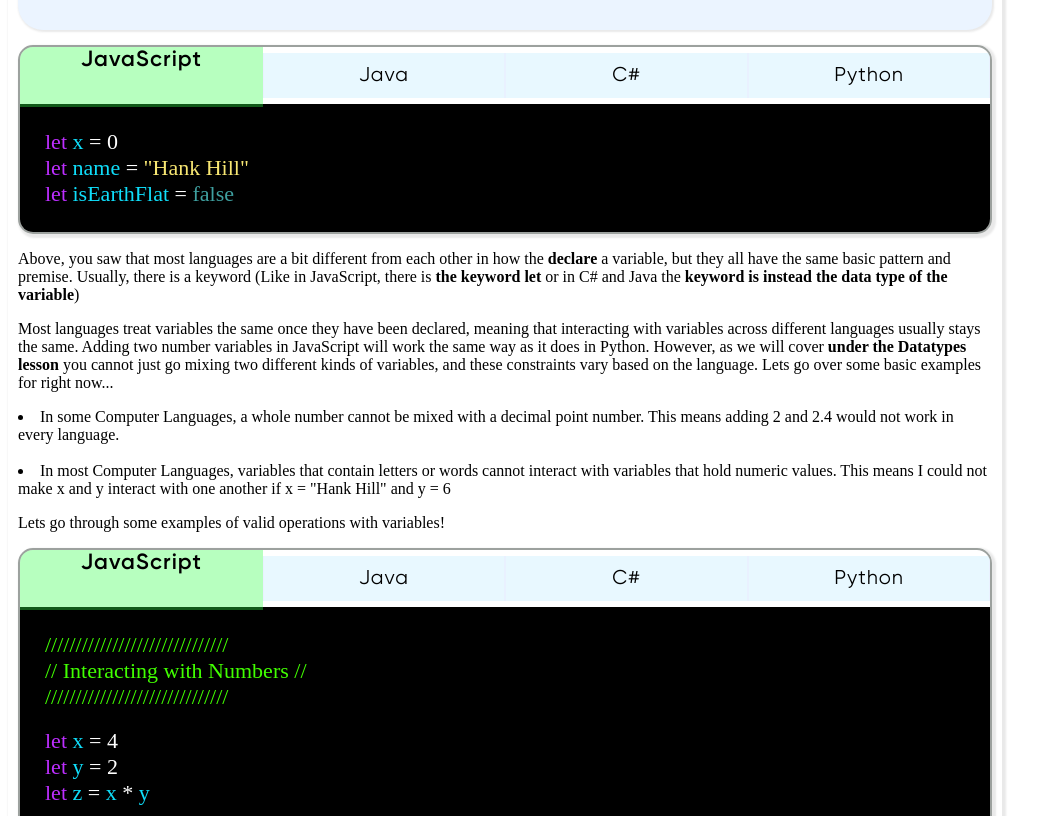
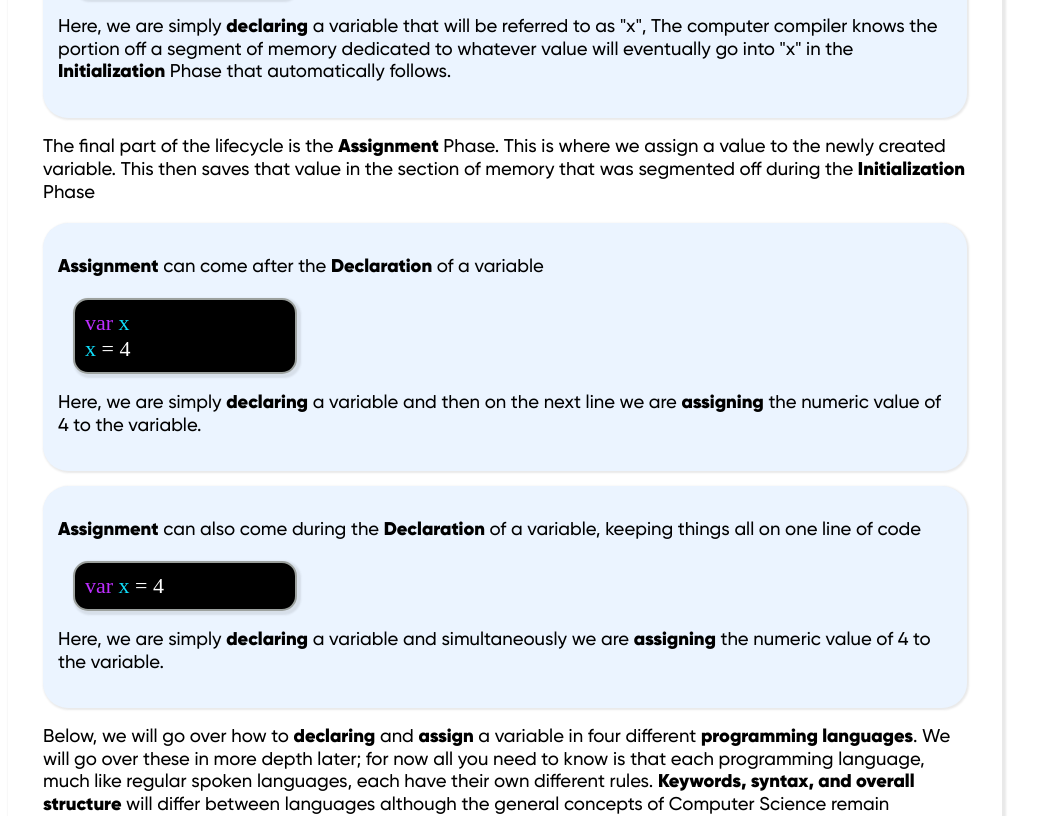
Before and after one commit to NLanese/the-codex, a Next.js app: page /concepts/basics/lessons/variables in a window 1280 px wide. Shown: the part 1520-2336 px from the top of the page, without its empty margins (0-1051 px from the left). Built offline with nearby package versions, Linux system fonts and the light colour scheme.

Commit message:
Update variables.js

```diff
--- a/pages/concepts/basics/lessons/variables.js
+++ b/pages/concepts/basics/lessons/variables.js
@@ -473,7 +473,7 @@ const VariablesLesson = ({}) => {
                         </p>
                         <div style={{...Styles.Sections.importantNote, ...Styles.Fonts.basic}}>
                             <li>
-                                <strong>Variables Store Data -- </strong> This is the most fundamental ability a variable has. Just like in basic math, variable hold a value. For example, variable X can hold numeric data such as the number 2; others can take decimal numbers like 2.4. Variables can also hold text data, such as a <strong>string</strong> which is how we refer to text in computer science. A variable, for example could contain a name like "Rick Sanchez"
+                                <strong>Variables Store Data -- </strong> This is the most fundamental ability a variable has. Just like in basic math, variable hold a value. For example, variable X can hold numeric data such as the number 2; others can take decimal numbers like 2.4. Variables can also hold text data, such as a <strong>string</strong> which is how we refer to text in computer science. A variable, for example could contain a name like "Jeff Winger"
                             </li>
                             <br></br>
                             <li>
@@ -486,6 +486,7 @@ const VariablesLesson = ({}) => {
                         </div>
                     </div>
                     <div style={Styles.Fonts.lessonHeader}>How to use a Variable</div>
+                    <div style={Styles.Sections.lessonContent}>
                     <p style={Styles.Fonts.basic}>
                         Essentially, every bit of data that is used on any software system will be saved in a variable at some point in time. There are different kinds of variables and different computer languages have different ways of creating and interacting with variables, but the concept is consistent throughout all apsects of Computer Scinece.
                     </p>
@@ -493,7 +494,10 @@ const VariablesLesson = ({}) => {
                         There can be a few parts of a Variable's lifecycle in computer science.
                     </p>
                     <p style={Styles.Fonts.basic}>
-                        The first part is called <strong>Declaration</strong>. This step is in just creating the variable. To us it is a simple process, but when doing this the computer compiler actually sections off a dedicated part of its memory for this value.
+                        The first part is called <strong>Declaration</strong>. This step is in just creating the variable. To us it is a simple process, but it informs the compiler to kickstart the variable life cycle.
+                    </p>
+                    <p style={Styles.Fonts.basic}>
+                        Once we as the developer <strong>declare</strong> a variable, the computer compiler actually sections off a dedicated part of its memory for this value. This is called the <strong>Initialization</strong> phase of the Variable Lifecycle
                     </p>
                     <div style={Styles.Sections.importantNote}>
                         <p style={Styles.Fonts.basic}>
@@ -506,9 +510,50 @@ const VariablesLesson = ({}) => {
                             </p>
                         </div>
                         <p style={Styles.Fonts.basic}>
-                            Here, we are simply <strong>declaring</strong> a variable that will be referred to as "x" and the computer compiler knows the portion off a segment of memory dedicated to whatever value will eventually go into "x"
+                            Here, we are simply <strong>declaring</strong> a variable that will be referred to as "x", The computer compiler knows the portion off a segment of memory dedicated to whatever value will eventually go into "x" in the <strong>Initialization</strong> Phase that automatically follows.
                         </p>
                     </div>
+                    <p style={Styles.Fonts.basic}>
+                        The final part of the lifecycle is the <strong>Assignment</strong> Phase. This is where we assign a value to the newly created variable. This then saves that value in the section of memory that was segmented off during the <strong>Initialization</strong> Phase
+                    </p>
+                    <div style={Styles.Sections.importantNote}>
+                        <p style={Styles.Fonts.basic}>
+                            <strong>Assignment</strong> can come after the <strong>Declaration</strong> of a variable
+                        </p>
+                        <div style={Styles.Sections.simpleLessonCode}>
+                            <p style={Styles.Code.code}>
+                            <span style={Styles.Code.keyword}>var </span>
+                            <span style={Styles.Code.var}>x </span>
+                            </p>
+                            <p style={Styles.Code.code}>
+                            <span style={Styles.Code.var}>x </span>
+                            <span style={Styles.Code.reg}>= 4</span>
+                            </p>
+                        </div>
+                        <p style={Styles.Fonts.basic}>
+                            Here, we are simply <strong>declaring</strong> a variable and then on the next line we are <strong>assigning</strong> the numeric value of 4 to the variable.
+                        </p>
+                    </div>
+                    <div style={Styles.Sections.importantNote}>
+
+                        <p style={Styles.Fonts.basic}>
+                            <strong>Assignment</strong> can also come during the <strong>Declaration</strong> of a variable, keeping things all on one line of code
+                        </p>
+                        <div style={Styles.Sections.simpleLessonCode}>
+                            <p style={Styles.Code.code}>
+                            <span style={Styles.Code.keyword}>var </span>
+                            <span style={Styles.Code.var}>x </span>
+                            <span style={Styles.Code.reg}>= 4</span>
+                            </p>
+                        </div>
+                        <p style={Styles.Fonts.basic}>
+                            Here, we are simply <strong>declaring</strong> a variable and  simultaneously we are <strong>assigning</strong> the numeric value of 4 to the variable.
+                        </p>
+                    </div>
+                    <p style={Styles.Fonts.basic}>
+                        Below, we will go over how to <strong>declaring</strong> and <strong>assign</strong> a variable in four different <strong>programming languages</strong>. We will go over these in more depth later; for now all you need to know is that each programming language, much like regular spoken languages, each have their own different rules. <strong>Keywords, syntax, and overall structure</strong> will differ between languages although the general concepts of Computer Science remain consistent between them.
+                    </p>
+                </div>
                 </div>
             )
         }
@@ -516,8 +561,9 @@ const VariablesLesson = ({}) => {
         function renderSecond(){
             return(
                 <div>
-                    <p>
-                        Above, you saw that most languages are a bit different from each other in how the <strong>declare</strong> a variable, but they all have the same basic pattern and premise. Usually, there is a keyword (Like in JavaScript, there is <strong>the keyword let</strong> or in C# and Java the <strong>keyword is instead the data type of the variable</strong>)
+                    <div style={Styles.Sections.lessonContent}>
+                    <p style={Styles.Fonts.basic}>
+                        Above, you saw that most languages are a bit different from each other in how the <strong>declare and assign</strong> a variable, but they all have the same basic pattern and premise. Usually, there is a keyword (Like in JavaScript, there is <strong>the keyword let</strong> or in C# and Java the <strong>keyword is instead the data type of the variable</strong>)
                     </p>
                     <p>
                         Most languages treat variables the same once they have been declared, meaning that interacting with variables across different languages usually stays the same. Adding two number variables in JavaScript will work the same way as it does in Python. However, as we will cover <strong>under the Datatypes lesson</strong> you cannot just go mixing two different kinds of variables, and these constraints vary based on the language. Lets go over some basic examples for right now...
@@ -534,7 +580,7 @@ const VariablesLesson = ({}) => {
                     <p>
                         Lets go through some examples of valid operations with variables!
                     </p>
-
+                    </div>
                 </div>
             )
         }
```
